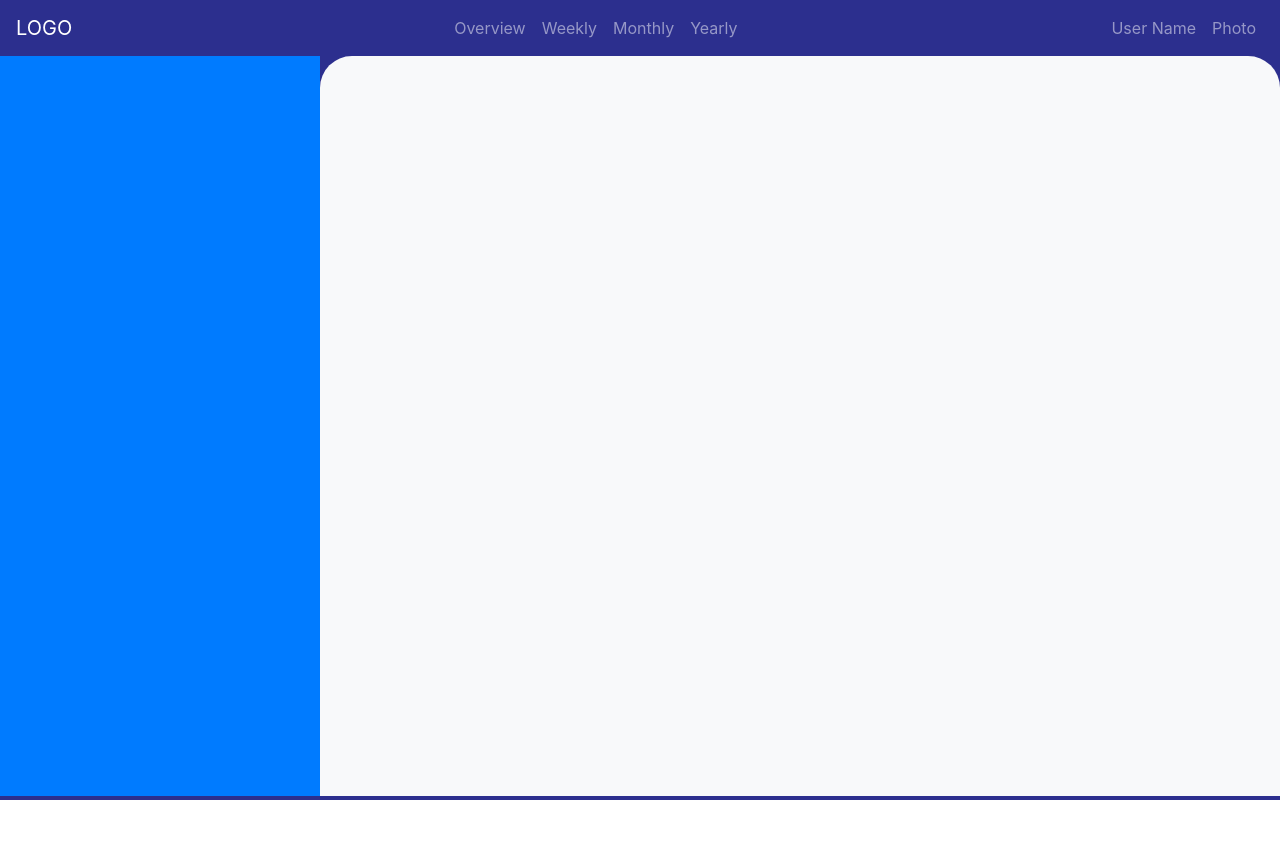
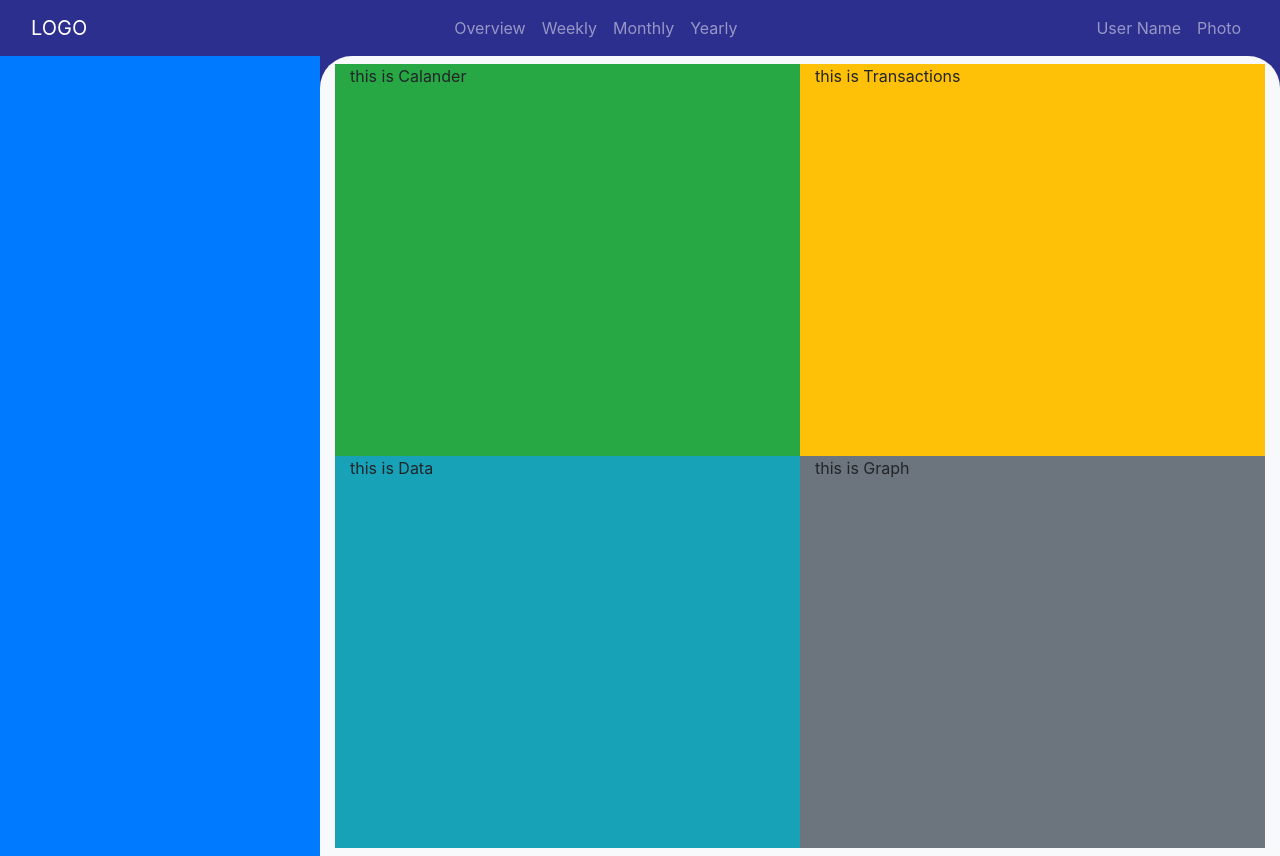
Before and after one commit to FinleyZ/my-account-book, a React (Create React App) app: page / in a window 1280 px wide. Before the commit the page ends 800 px from the top, so only its background shows below. Built offline with nearby package versions, Linux system fonts and the light colour scheme.

Commit message:
data display section layout

```diff
--- a/src/App.js
+++ b/src/App.js
@@ -1,13 +1,9 @@
 import './App.css';
-import Container from 'react-bootstrap'
-
 import MyAccountBook from './containers/MyAccountBook/MyAccountBook'
-import Navigation from './components/Navbar/Navbar'
 
 function App() {
   return (
     <div className="App">
-      <Navigation/>
         <MyAccountBook/>
 
     </div>
--- /dev/null
+++ b/src/components/DataDisplay/DataDisplay.js
@@ -0,0 +1,21 @@
+import React from 'react'
+import { Container, Row, Col } from 'react-bootstrap'
+
+export const DataDisplay = () => {
+	return (
+		<Container fluid className="h-100">
+			<Row className="h-50 bg-success">
+				<Col className="bg-success ">this is Calander</Col>
+				<Col className="bg-warning ">this is Transactions </Col>
+			</Row>
+
+			<Row className="h-50">
+				<Col className="bg-info">this is Data</Col>
+				<Col className="bg-secondary">this is Graph</Col>
+			</Row>
+		</Container>
+
+	)
+}
+
+export default DataDisplay
--- a/src/containers/MyAccountBook/MyAccountBook.js
+++ b/src/containers/MyAccountBook/MyAccountBook.js
@@ -1,18 +1,20 @@
 import React from 'react'
 import {Container, Row, Col} from 'react-bootstrap'
+import DataDisplay from '../../components/DataDisplay/DataDisplay'
 import Navigation from '../../components/Navbar/Navbar'
-
 const MyAccountBook = () =>{
 
 	return(
-		<Container fluid className="h-92">
+		// <Container fluid className="h-92">
+		<Container fluid className="h-100">
+			<Navigation/>
 			<Row className="h-100">
 				<Col className="bg-primary" lg="3" >
 
 				</Col>
-				<Col
-				className="bg-light" lg="9" style={{borderRadius: "2rem 2rem 0 0"}}>
 
+				<Col className="bg-light py-2" lg="9" style={{borderRadius: "2rem 2rem 0 0"} }>
+				<DataDisplay/>
 				</Col>
 			</Row>
 
```
